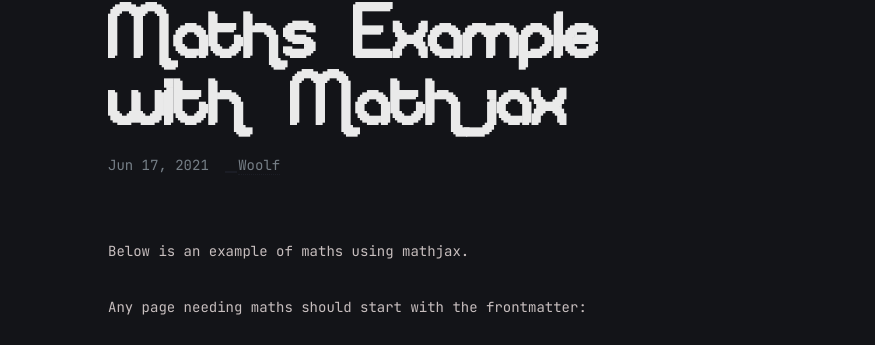
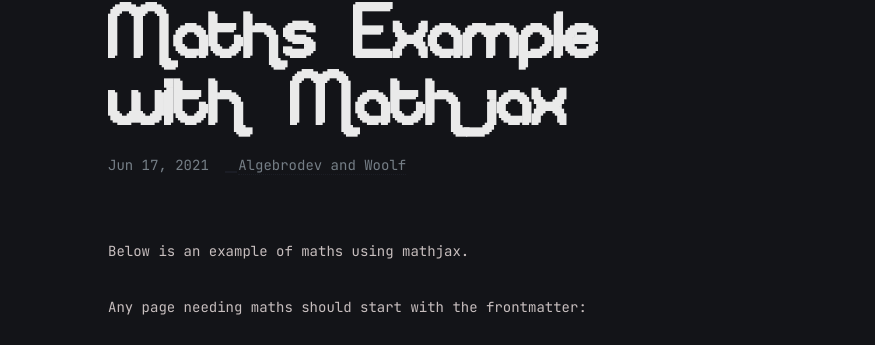
Before and after one commit to AlgebroHeavyGuns/pivideogames-web, a Jekyll site: the page built from _posts/maths-example/2021-06-17-maths-example.md, in a window 1280 px wide. Shown: the part 181-526 px from the top of the page, without its empty margins (202-1077 px from the left). Built offline with Jekyll 4.4.1, drawn with Linux system fonts in a browser that asks for light colours; part of the change alters nothing that is shown.

Commit message:
Update _config.yml

```diff
--- a/_config.yml
+++ b/_config.yml
@@ -1,7 +1,7 @@
 # Site settings
-title: Woolf Official Website # site title
+title: Pi Video Games Official Website # site title
 description: >- # site description
-  This is the official page of the Woolf video game developer.
+  This is the official page of the Pi Video Game studio. It is a indie video game studio located on Malaga, Spain.
 lang: en-US # default lang
 timezone: Europe/Madrid # default timezone
 image: assets/img/ogp.png # This image used for Open Graph more info https://ogp.me/
@@ -9,19 +9,14 @@ mode: dark # default theme "dark" | "light"
 
 # Profile settings
 author:
-  name: Woolf # author name
+  name: Algebrodev and Woolf # authors name
   bio: >- # tell to the world
-    Game Developer - Indie Game Developer - Game Designer - Game Programmer - Pixel Artist
-  username: WoolfDev # general username
-  github: WoolfDeveloper # github username
-  twitter: WoolfDev # twitter username
-  instagram: woolf.css # facebook username
-  email: lluclanser@gmail.com # email adress
-  avatar: /assets/img/Woolficon.png # change with your own avatar
-  itchio_url: https://woolf-ux.itch.io # itch.io url
+    - Indie Video Game Studio -
+  email-contacto: contacto@pivideogames.es # email adress
+  avatar: /assets/img/PiVideoGamesAvatar.png # change with your own avatar
 
 # URL settings
-url: "https://woolfgamedev.com" #
+url: "https://www.jekyll.pivideogames.es" #
 baseurl:
 permalink: /:title/
 google_analytics: # leave it blank if not wish
```
